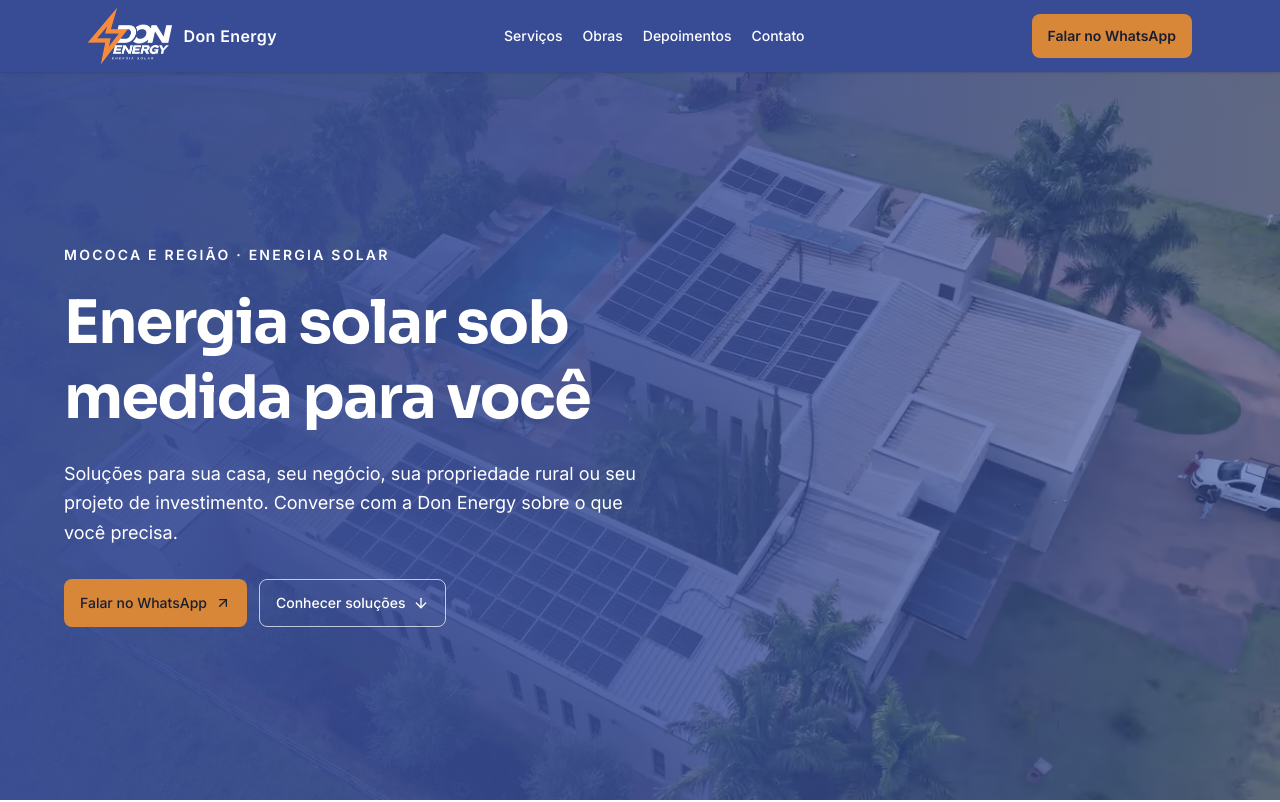
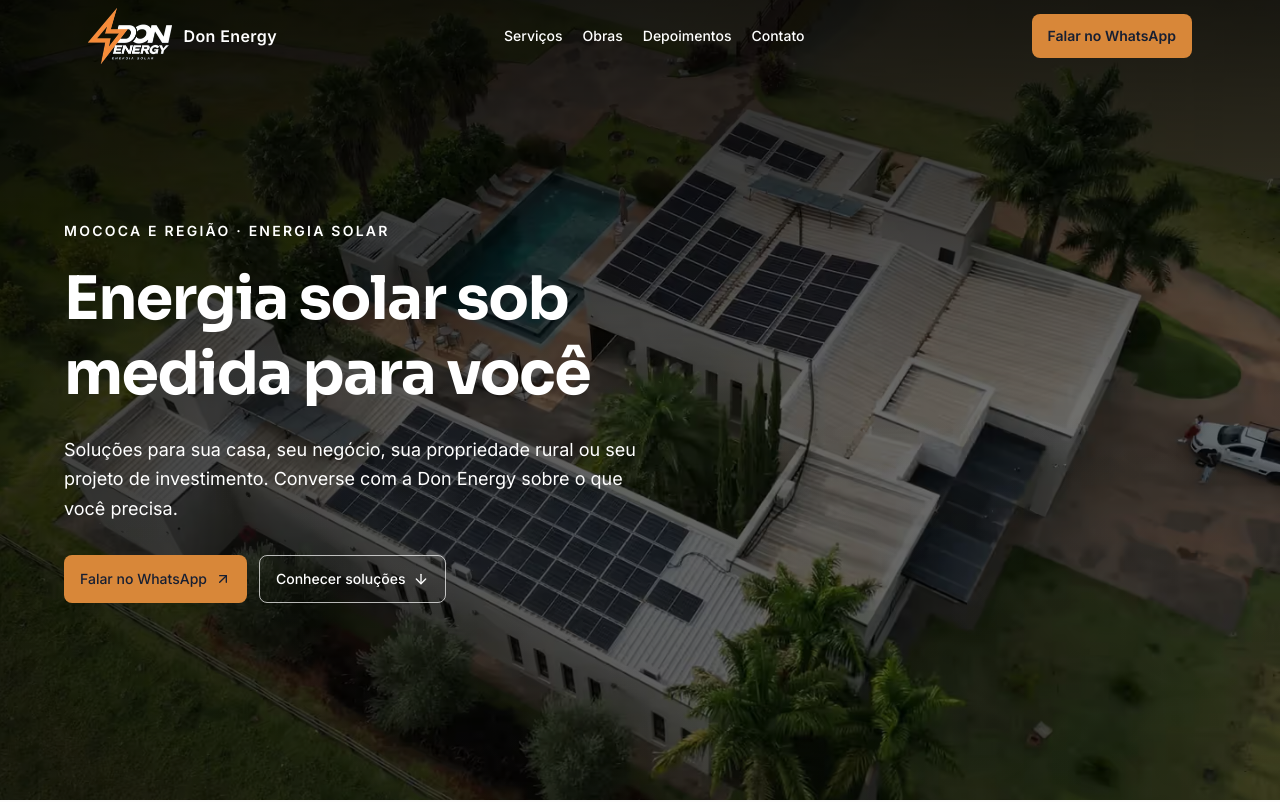
Before and after one commit to JoaoVictorCologi/don-energy, a Next.js app: page / in a window 1280 px wide. Shown: the top 802 px of the page. Built offline with nearby package versions, Linux system fonts and the light colour scheme.

Commit message:
sobrepõe header ao Hero e ajusta leitura móvel

```diff
--- a/app/privacidade/page.tsx
+++ b/app/privacidade/page.tsx
@@ -83,7 +83,7 @@ export default function Privacidade() {
                 href="https://www.whatsapp.com/legal/privacy-policy"
                 target="_blank"
                 rel="noopener noreferrer"
-                className="underline underline-offset-4"
+                className="break-all underline underline-offset-4"
               >
                 https://www.whatsapp.com/legal/privacy-policy
               </a>
--- a/components/header.tsx
+++ b/components/header.tsx
@@ -4,9 +4,19 @@ import dynamic from "next/dynamic";
 import { Menu } from "lucide-react";
 import Image from "next/image";
 import Link from "next/link";
-import { useState } from "react";
+import { useEffect, useState, useSyncExternalStore } from "react";
+import { usePathname } from "next/navigation";
 import { siteConfig } from "@/lib/site-config";
 import { buildWhatsAppUrl } from "@/lib/whatsapp";
+
+// A altura e a posição ficam constantes; apenas a superfície muda ao rolar.
+function subscribeHeaderScroll(onChange: () => void) {
+  window.addEventListener("scroll", onChange, { passive: true });
+  return () => window.removeEventListener("scroll", onChange);
+}
+
+const getHeaderScroll = () => window.scrollY > 16;
+const getServerHeaderScroll = () => false;
 
 const MenuMobile = dynamic(() => import("./menu-mobile").then((module) => module.MenuMobile), {
   ssr: false,
@@ -23,8 +33,24 @@ const links = [
 export function Header() {
   const [open, setOpen] = useState(false);
   const [menuAtivado, setMenuAtivado] = useState(false);
+  const pathname = usePathname();
+  const onHome = pathname === "/";
+  const scrolled = useSyncExternalStore(subscribeHeaderScroll, getHeaderScroll, getServerHeaderScroll);
+  const solid = !onHome || scrolled || open;
+
+  useEffect(() => {
+    // Não deixar um menu modal oculto prendendo o foco após ampliar a tela.
+    const desktop = window.matchMedia("(min-width: 768px)");
+    const closeOnDesktop = () => { if (desktop.matches) setOpen(false); };
+    desktop.addEventListener("change", closeOnDesktop);
+    return () => desktop.removeEventListener("change", closeOnDesktop);
+  }, []);
   return (
-    <header className="sticky top-0 z-50 bg-brand-blue-header text-white shadow-sm">
+    <>
+    <header
+      data-header-surface={solid ? "solid" : "overlay"}
+      className={"fixed inset-x-0 top-0 z-50 text-white transition-[background-color,box-shadow] duration-200 motion-reduce:transition-none " + (solid ? "bg-brand-blue-header shadow-sm" : "bg-transparent")}
+    >
       <div className="mx-auto flex max-w-6xl items-center justify-between gap-4 px-6 py-[var(--header-py)]">
         <Link href="/" aria-label="Don Energy — página inicial" className="flex min-h-11 items-center gap-3 rounded-sm">
           <Image src={siteConfig.logo.src} alt="Don Energy — Energia Solar" width={siteConfig.logo.width} height={siteConfig.logo.height} loading="eager" className="h-[var(--header-logo-size)] w-auto object-contain" />
@@ -47,5 +73,8 @@ export function Header() {
         </div>
       </div>
     </header>
+    {/* Nas internas, reservar a altura desde o HTML inicial, sem salto ao hidratar. */}
+    {!onHome && <div aria-hidden="true" className="h-[var(--header-height)] shrink-0" />}
+    </>
   );
 }
--- a/components/hero.tsx
+++ b/components/hero.tsx
@@ -5,14 +5,16 @@ import { buildWhatsAppUrl } from "@/lib/whatsapp";
 
 export function Hero() {
   return (
-    <section className="relative isolate flex min-h-[min(760px,calc(100svh-var(--header-height)))] items-center overflow-hidden bg-brand-blue px-6 py-16 text-white sm:py-24">
+    <section className="relative isolate flex min-h-[min(832px,100svh)] items-center overflow-hidden bg-brand-blue px-6 pt-[calc(var(--header-height)+3rem)] pb-16 text-white sm:pb-24">
       <picture>
         <source type="image/avif" srcSet="/obras/otimizadas/hero-640.avif 640w, /obras/otimizadas/hero-960.avif 960w, /obras/otimizadas/hero-1440.avif 1440w" sizes="100vw" />
       {/* Export estático: srcSet aponta para arquivos preparados, sem otimizador de servidor. */}
 
-      <img src="/obras/otimizadas/hero-1440.webp" srcSet="/obras/otimizadas/hero-640.webp 640w, /obras/otimizadas/hero-960.webp 960w, /obras/otimizadas/hero-1440.webp 1440w" sizes="100vw" width="1440" height="960" alt="" fetchPriority="high" loading="eager" className="absolute inset-0 -z-20 h-full w-full object-cover" />
+      <img src="/obras/otimizadas/hero-1440.webp" srcSet="/obras/otimizadas/hero-640.webp 640w, /obras/otimizadas/hero-960.webp 960w, /obras/otimizadas/hero-1440.webp 1440w" sizes="100vw" width="1440" height="960" alt="" fetchPriority="high" loading="eager" className="absolute inset-0 -z-20 h-full w-full object-cover object-[58%_center]" />
       </picture>
-      <div className="absolute inset-0 -z-10 bg-gradient-to-r from-brand-blue/95 via-brand-blue/85 to-brand-blue/60" />
+      {/* Escurecimento contínuo sobre a foto, sem faixa separada atrás do header. */}
+      <div className="absolute inset-0 -z-10 bg-gradient-to-r from-black/75 via-black/60 to-black/55" />
+      <div className="absolute inset-0 -z-10 bg-gradient-to-b from-black/65 via-transparent to-black/10" />
       <div className="mx-auto w-full max-w-6xl">
         <div className="max-w-2xl">
           <p className="mb-5 text-sm font-semibold tracking-[0.16em] text-white uppercase">Mococa e região · Energia solar</p>
```
Also changed, not shown: 2 other files (tests, documents, lock files or other folders).
